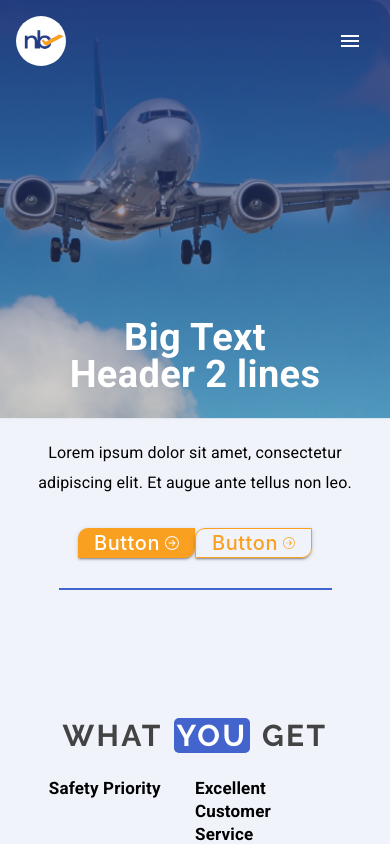
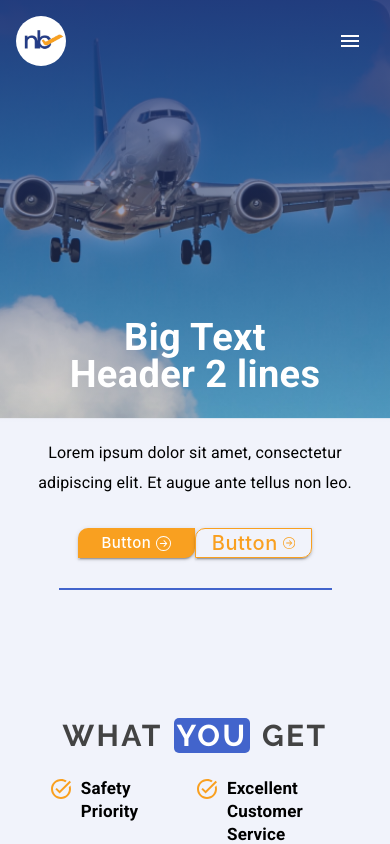
Before and after one commit to NBJ-Developer/nbj-client, a React (Create React App) app: page / in a window 390 px wide. Shown: the top 844 px of the page. Built offline with nearby package versions, Linux system fonts and the light colour scheme.

Commit message:
Worked on the responsiveness and working on the statistic counter

```diff
--- a/src/App.css
+++ b/src/App.css
@@ -37,11 +37,11 @@
 
   opacity: 0;
   transform: scale(80%);
-  transition: 1.5s;
+  transition: 2s;
 }
 
 .slider--zoom {
   opacity: 1;
   transform: scale(100%);
-  transition: 1.5s;
+  transition: 2s;
 }
--- a/src/components/About/Video.jsx
+++ b/src/components/About/Video.jsx
@@ -2,6 +2,7 @@ import { Box, Typography } from '@mui/material'
 import React from 'react'
 import PlayCircleFilledWhiteOutlinedIcon from '@mui/icons-material/PlayCircleFilledWhiteOutlined';
 import image from '../../assets/images/video.png'
+import Slider from '../../elements/Slidereffect/Slidereffect';
 
 function Video() {
   return (
--- a/src/components/Benefits/BenefitComponent.jsx
+++ b/src/components/Benefits/BenefitComponent.jsx
@@ -2,6 +2,8 @@ import * as React from 'react';
 import Box from '@mui/material/Box';
 import Paper from '@mui/material/Paper';
 import Typography from '@mui/material/Typography';
+import TaskAltIcon from '@mui/icons-material/TaskAlt';
+import Slider from '../../elements/Slidereffect/Slidereffect';
 
 export default function BenefitComponent({image, data}) {
   return (
@@ -52,18 +54,14 @@ export default function BenefitComponent({image, data}) {
       lineHeight: '23px',
       marginBottom: '10px',
     }}>
-      <Box
-      component="img"
-      sx={{
-        display: {xs: 'none', md: 'block'},
-        height: '70%',
-        width: '90%',
-        overflow: 'hidden',
-        borderRadius: '0px 30px 30px 0px',
-      }}
-      src={image}
-      alt={image}
-      />
+      <Slider slideComponent={
+      <Box sx={{
+        display: 'flex',
+      }}>
+        <TaskAltIcon sx={{
+        mr: 1,
+        color: '#F9A020',
+      }}/>
       <Typography sx={{
         font: 'Open Sans',
         fontWeight: '600',
@@ -73,6 +71,8 @@ export default function BenefitComponent({image, data}) {
       }}>
       {data.name}
       </Typography>
+      </Box>
+    }/>
   </Box>
 </Box>
 
--- a/src/components/CallToAction/CallToAction.jsx
+++ b/src/components/CallToAction/CallToAction.jsx
@@ -4,6 +4,7 @@ import PrimaryButtons from '../../elements/Button/PrimaryButtons'
 import Typography from '@mui/material/Typography';
 
 import image from '../../assets/images/explore.png'
+import Slider from '../../elements/Slidereffect/Slidereffect';
 
 
 export default function CallToAction() {
@@ -19,6 +20,7 @@ export default function CallToAction() {
         marginTop: '50px',
         textAlign: 'center'
       }}>
+        <Slider slideComponent={
         <Typography sx={{
           fontFamily: 'Raleway',
           fontStyle: 'normal',
@@ -30,6 +32,8 @@ export default function CallToAction() {
         }} variant='h1'>
           READY TO GET STARTED
         </Typography>
+      }/>
+
         <Typography sx={{
           fontFamily: 'Raleway',
           fontStyle: 'normal',
@@ -46,7 +50,7 @@ export default function CallToAction() {
           width: '80%',
           mb: 3,
         }}>
-          <PrimaryButtons buttonLabel={'Contact Us'} />
+          <PrimaryButtons buttonLabel={'Contact us'} />
         </Box>
 
       </Box>
--- a/src/components/Hero/Hero.jsx
+++ b/src/components/Hero/Hero.jsx
@@ -87,7 +87,7 @@ function SwipeableHeroStepper() {
 
       </Box>
         <img src="airplainMobile.png" alt="NBJ-LOGO" style={{width: '100%'}}/>
-
+        <Slider slideComponent={
           <Box sx={{
         position: 'absolute',
         bottom: '30px',
@@ -107,6 +107,7 @@ function SwipeableHeroStepper() {
           Big Text Header 2 lines
         </Typography >
       </Box>
+        }/>
 
       </Box>
       <Box sx={{
--- a/src/components/Services/Services.jsx
+++ b/src/components/Services/Services.jsx
@@ -44,27 +44,31 @@ export default function Services() {
         mt: 16,
         width: '100%'
       }}>
-            <Typography sx={{
+        <Typography variant='h1' sx={{
           fontFamily: 'Raleway',
           fontStyle: 'normal',
           fontWeight: '700',
           fontSize: '20px',
           lineHeight: '23px',
           textAlign: 'center',
-            }}  variant='h1'>
+        }}>
           OUR
           <span className='span1'>
               SERVICES
           </span>
         </Typography>
-            <Box sx={{  display: 'flex',
+        <Box sx={{
+          display: 'flex',
           justifyContent: 'center'
         }}>
-                <Box sx={{  maxWidth: '55%',
+          <Box sx={{
+            maxWidth: '55%',
             flexGrow: 1,
             mt: 3,
           }}>
+            <Slider slideComponent={
             <ServicesCard content={content[0]}/>
+            }/>
           </Box>
         </Box>
       </Box>
--- a/src/components/Statistic/ServicesDetails.jsx
+++ b/src/components/Statistic/ServicesDetails.jsx
@@ -1,10 +1,36 @@
 import React from 'react'
 import Box from '@mui/material/Box'
 import Typography from '@mui/material/Typography'
+import { useInView } from "react-intersection-observer";
+import { useEffect,  useState } from 'react';
 
 function ServicesDetails({content}) {
+  const { ref, inView } = useInView({
+    /* Optional options */
+  });
+  const [count, setCount] = useState(0)
+
+  let i = 1;
+  const myLoop = () => {         //  create a loop function
+    setTimeout(() => {                 //  increment the counter
+      if (i < 100) {
+        i++;
+        console.log(i)
+        setCount(i)          //  if the counter < 10, call the loop function
+        myLoop();
+      }
+    }, 1)
+  }
+  useEffect(() => {
+    if (inView){
+      myLoop()
+    }else{
+      setCount(0)
+    }
+
+  }, [inView])
   return (
-    <div>
+    <div ref={ref}>
       <Box sx={{
     }}>
         <Typography sx={{
@@ -17,7 +43,7 @@ function ServicesDetails({content}) {
           textAlign: 'center',
           color: '#0E1035',
         }}>
-          {content.label}
+          {count}
         </Typography>
         <Typography sx={{
           fontFamily: 'Inter',
--- a/src/components/Sub/InputField.jsx
+++ b/src/components/Sub/InputField.jsx
@@ -6,7 +6,7 @@ import { styled } from '@mui/material/styles';
 function InputField({ content }) {
 
   const CssTextField = styled(TextField)({
-    width: content.color === '#ffffff'? '50vw': '30vw',
+    width: content.color === '#ffffff'? '60vw': '30vw',
     '& label.Mui-focused': {
       color: '#F9A020',
     },
@@ -17,18 +17,19 @@ function InputField({ content }) {
     label: {
       color: content.color,
     },
+
     '& .MuiInput-underline:after': {
       borderBottomColor: 'green',
     },
     '& .MuiOutlinedInput-root': {
       '& fieldset': {
-        borderColor: '#06133C',
+        borderColor: content.color === '#ffffff'? '#f1f3fb': '#06133C',
       },
       '&:hover fieldset': {
         borderColor: '#F9A020',
       },
       '&.Mui-focused fieldset': {
-        borderColor: '#06133C',
+        borderColor: content.color === '#ffffff'? '#f1f3fb': '#06133C',
       },
     },
   });
--- a/src/components/Sub/Sub.jsx
+++ b/src/components/Sub/Sub.jsx
@@ -20,7 +20,7 @@ export default function Sub() {
         }}>
           <Box sx={{
           position: 'absolute',
-          backgroundImage: 'linear-gradient(rgba(32, 53, 120, 0.91), rgba(32, 53, 120, 0))',
+          background: 'rgba(0, 0, 0, 0.51)',
           width: '70%',
           height: '160px',
           borderRadius: '30px 0',
@@ -60,6 +60,7 @@ export default function Sub() {
               }} variant='h1'>
                   Subscribe to our newsletter
               </Typography>
+
                 <Box sx={{
                   width: '100%',
                   display: 'flex',
@@ -70,7 +71,7 @@ export default function Sub() {
                   zIndex: 2,
                 }}>
                     <InputField content={{
-                      label:'Your Name',
+                      label:'Enter Email',
                       color: '#ffffff',
                       }} />
                   <Box sx={{
--- a/src/components/Testimonials/Testimonials.jsx
+++ b/src/components/Testimonials/Testimonials.jsx
@@ -51,7 +51,7 @@ export default function Testimonials() {
             fontFamily: 'Raleway',
             fontStyle: 'normal',
             fontWeight: '600',
-            fontSize: '30px',
+            fontSize: '22px',
             lineHeight: '22px',
             color: '#000000',
             textAlign: 'center',
@@ -81,10 +81,9 @@ export default function Testimonials() {
             display: 'flex',
             flexDirection: {xs: 'column', md: 'row'},
             '& > :not(style)': {
-          mr: {xs: 0, md: 7},
-          mb: {xs: 6, md: 0},
-          width: {xs: 400, md: 270},
-          height: 169,
+            mr: {xs: 0, md: 4},
+            width: {xs: 350, md: 280},
+            height: 270,
             },
           }}>
             <Slider slideComponent={
@@ -94,14 +93,14 @@ export default function Testimonials() {
              }/>
             <Slider slideComponent={
               <Box sx={{
-              pt: 4,
+                pt: {xs: 0, md: 8},
               }}>
                 <TestimonialsPapper data={data[1]}/>
               </Box>
             }/>
             <Slider slideComponent={
               <Box sx={{
-              pt: 8,
+                pt: {xs: 0, md: 16},
               }}>
                 <TestimonialsPapper data={data[2]}/>
               </Box>
--- a/src/elements/Button/PrimaryButtons.jsx
+++ b/src/elements/Button/PrimaryButtons.jsx
@@ -7,12 +7,12 @@ import { BsArrowRightCircle } from 'react-icons/bs'
 export default function PrimaryButtons({ buttonLabel }) {
   return (
       <Button variant="contained" sx={{
-        width: {xs: '30vw', md: '170px'},
+        width: {xs: '150px', md: '170px'},
         height: {xs: '30px', md: '40px'},
         backgroundColor: '#F9A020',
         fontFamily: 'inter',
         fontStyle: 'normal',
-        fontSize: '20px',
+        fontSize: {xs: '15px', md: '20px'},
         color: '#ffffff',
         textTransform: 'Capitalize',
         borderRadius: '10px 0 10px 0',
--- a/src/elements/Button/SecondaryButton.jsx
+++ b/src/elements/Button/SecondaryButton.jsx
@@ -5,7 +5,7 @@ import { BsArrowRightCircle } from 'react-icons/bs'
 export default function PrimaryButtons({buttonLabel}) {
   return (
     <Button variant="contained" sx={{
-      width: {xs: '30vw', md: '170px'},
+      width: {xs: '150px', md: '170px'},
       height: {xs: '30px', md: '40px'},
       backgroundColor: 'inherit',
       fontFamily: 'inter',
```
Lines whose indentation alone changed are shown as unchanged.
